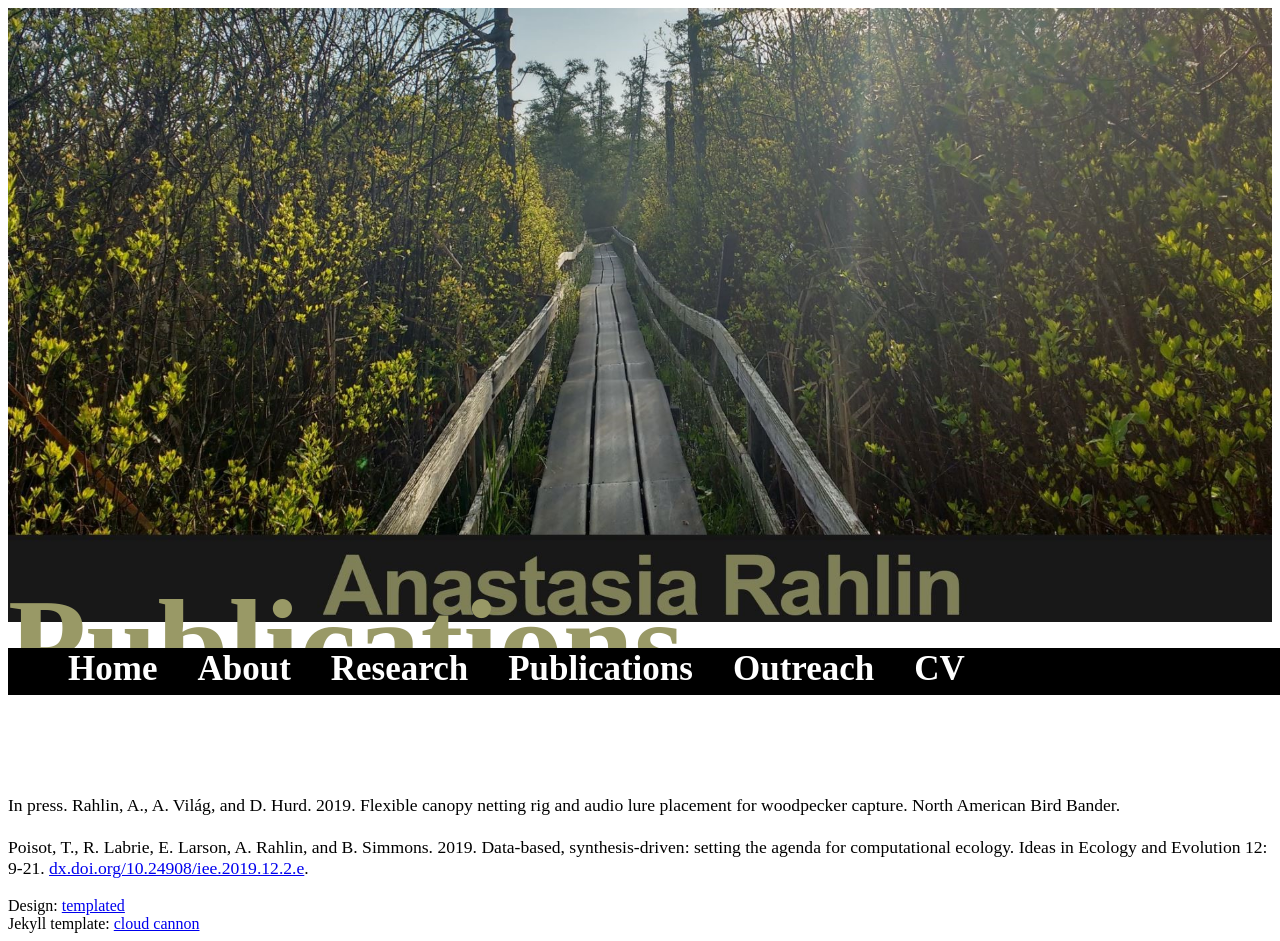
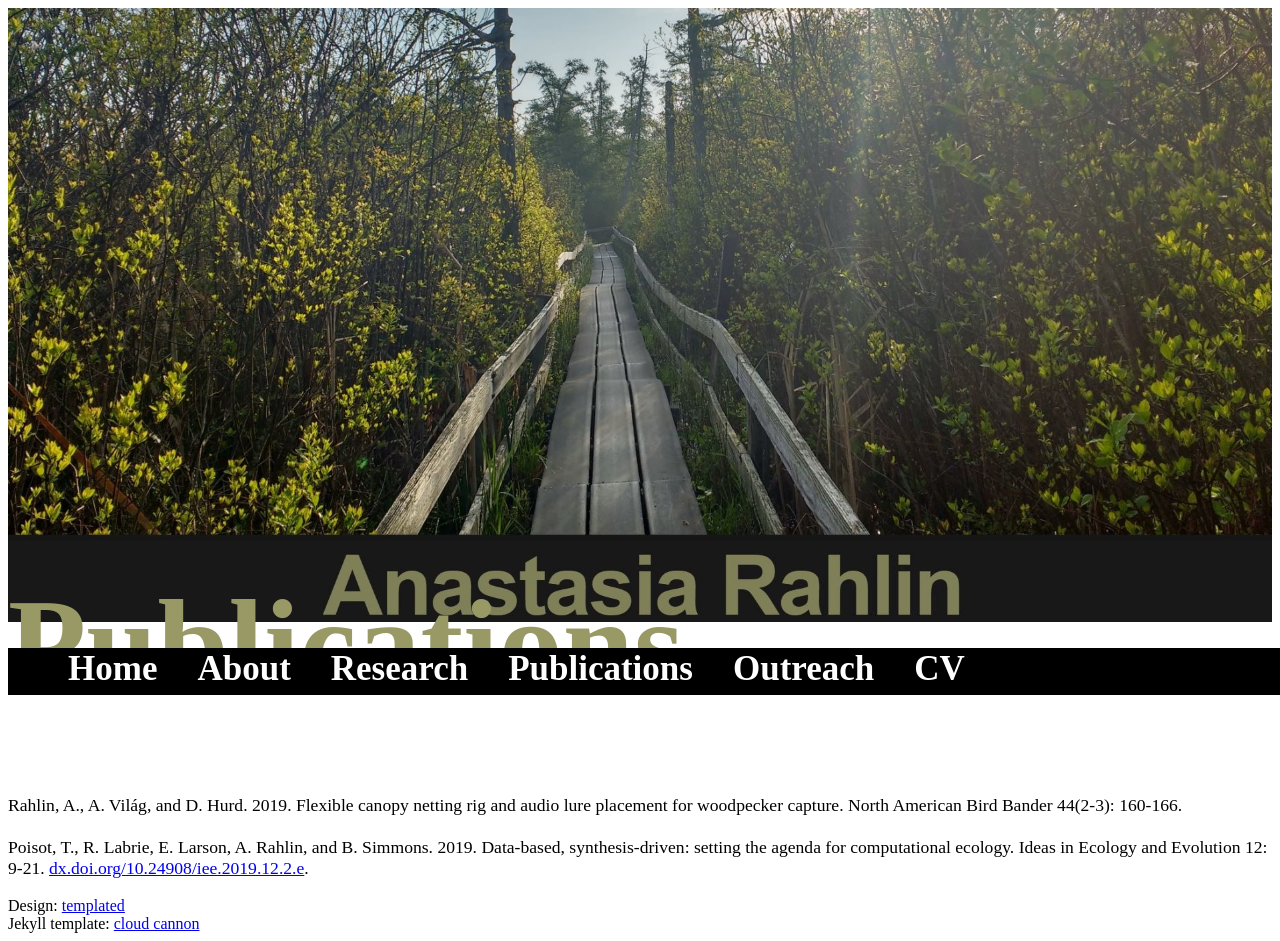
Before and after one commit to anarahlin/anarahlin.github.io, a Jekyll site: the page built from publications.html, in a window 1280 px wide. Built offline with Jekyll 4.4.1, drawn with Linux system fonts in a browser that asks for light colours; nearby versions of some CDN libraries; comment, search, counter and statistics services are not loaded.

Commit message:
Update publications.html

```diff
--- a/publications.html
+++ b/publications.html
@@ -18,7 +18,7 @@ layout: default
 		<div class="foo">
 		<p align="left">
 
-			In press. Rahlin, A., A. Világ, and D. Hurd. 2019. Flexible canopy netting rig and audio lure placement for woodpecker capture. North American Bird Bander.
+			Rahlin, A., A. Világ, and D. Hurd. 2019. Flexible canopy netting rig and audio lure placement for woodpecker capture. North American Bird Bander 44(2-3): 160-166.
 
 			<br>
 			<br>
```
